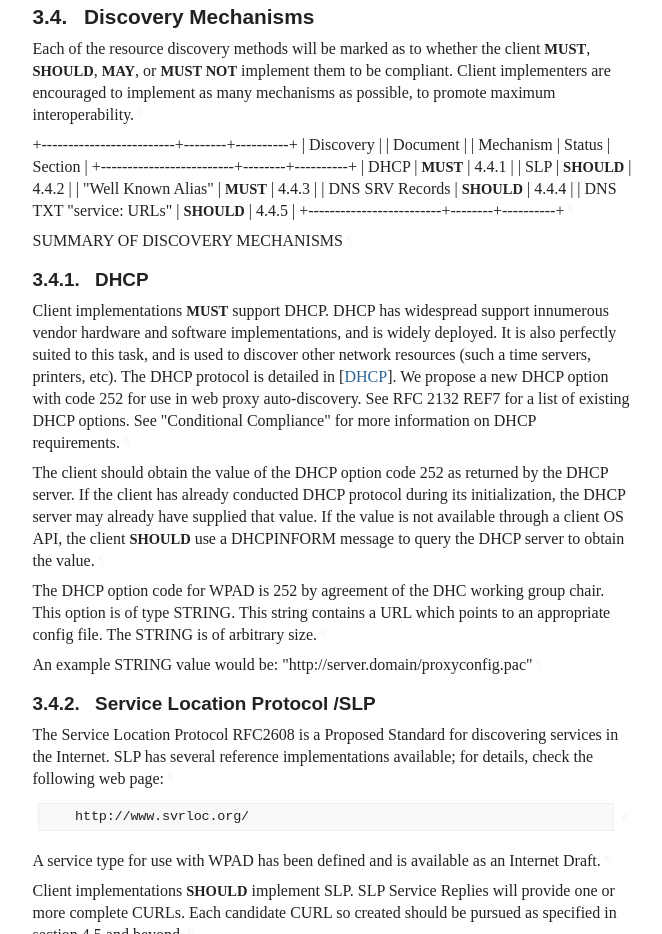
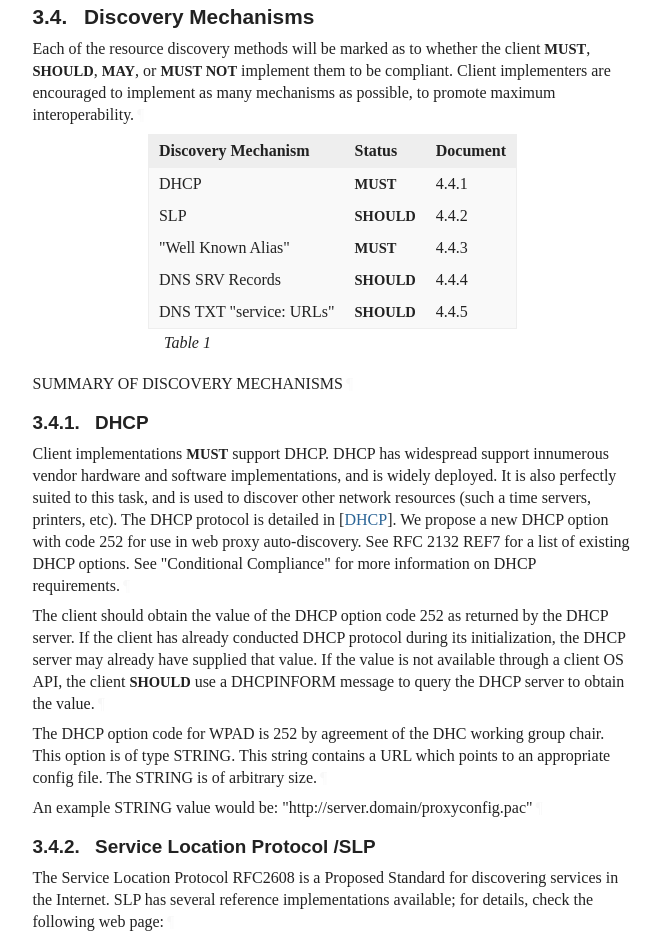
Before and after one commit to joshco/wpadng, a plain HTML site: page draft-joshco-sample.html in a window 1280 px wide. Shown: the part 6519-7453 px from the top of the page, without its empty margins (92-754 px from the left). Drawn offline with Linux system fonts and the light colour scheme; a web font is replaced by a local one.

Commit message:
Script updating gh-pages from 735f379. [ci skip]

```diff
--- a/draft-joshco-sample.html
+++ b/draft-joshco-sample.html
@@ -1664,16 +1664,53 @@ return FAILED;  /* could not locate valid CFILE */
 the client <span class="bcp14">MUST</span>, <span class="bcp14">SHOULD</span>, <span class="bcp14">MAY</span>, or <span class="bcp14">MUST NOT</span> implement them to be
 compliant. Client implementers are encouraged to implement as many
 mechanisms as possible, to promote maximum interoperability.<a href="#section-3.4-1" class="pilcrow">¶</a></p>
-<p id="section-3.4-2">+-------------------------+--------+----------+
-| Discovery               |        | Document |
-| Mechanism               | Status | Section  |
-+-------------------------+--------+----------+
-| DHCP                    | <span class="bcp14">MUST</span>   | 4.4.1    |
-| SLP                     | <span class="bcp14">SHOULD</span> | 4.4.2    |
-| "Well Known Alias"      | <span class="bcp14">MUST</span>   | 4.4.3    |
-| DNS SRV Records         | <span class="bcp14">SHOULD</span> | 4.4.4    |
-| DNS TXT "service: URLs" | <span class="bcp14">SHOULD</span> | 4.4.5    |
-+-------------------------+--------+----------+<a href="#section-3.4-2" class="pilcrow">¶</a></p>
+<table class="center" id="table-1">
+          <caption><a href="#table-1" class="selfRef">Table 1</a></caption>
+<thead>
+            <tr>
+              <th class="text-left" rowspan="1" colspan="1">Discovery Mechanism</th>
+              <th class="text-left" rowspan="1" colspan="1">Status</th>
+              <th class="text-left" rowspan="1" colspan="1">Document</th>
+            </tr>
+          </thead>
+          <tbody>
+            <tr>
+              <td class="text-left" rowspan="1" colspan="1">DHCP</td>
+              <td class="text-left" rowspan="1" colspan="1">
+                <span class="bcp14">MUST</span>
+</td>
+              <td class="text-left" rowspan="1" colspan="1">4.4.1</td>
+            </tr>
+            <tr>
+              <td class="text-left" rowspan="1" colspan="1">SLP</td>
+              <td class="text-left" rowspan="1" colspan="1">
+                <span class="bcp14">SHOULD</span>
+</td>
+              <td class="text-left" rowspan="1" colspan="1">4.4.2</td>
+            </tr>
+            <tr>
+              <td class="text-left" rowspan="1" colspan="1">"Well Known Alias"</td>
+              <td class="text-left" rowspan="1" colspan="1">
+                <span class="bcp14">MUST</span>
+</td>
+              <td class="text-left" rowspan="1" colspan="1">4.4.3</td>
+            </tr>
+            <tr>
+              <td class="text-left" rowspan="1" colspan="1">DNS SRV Records</td>
+              <td class="text-left" rowspan="1" colspan="1">
+                <span class="bcp14">SHOULD</span>
+</td>
+              <td class="text-left" rowspan="1" colspan="1">4.4.4</td>
+            </tr>
+            <tr>
+              <td class="text-left" rowspan="1" colspan="1">DNS TXT "service: URLs"</td>
+              <td class="text-left" rowspan="1" colspan="1">
+                <span class="bcp14">SHOULD</span>
+</td>
+              <td class="text-left" rowspan="1" colspan="1">4.4.5</td>
+            </tr>
+          </tbody>
+        </table>
 <p id="section-3.4-3">SUMMARY OF DISCOVERY MECHANISMS<a href="#section-3.4-3" class="pilcrow">¶</a></p>
 <div id="dhcp">
 <section id="section-3.4.1">
```
Also changed, not shown: draft-joshco-sample.txt.
